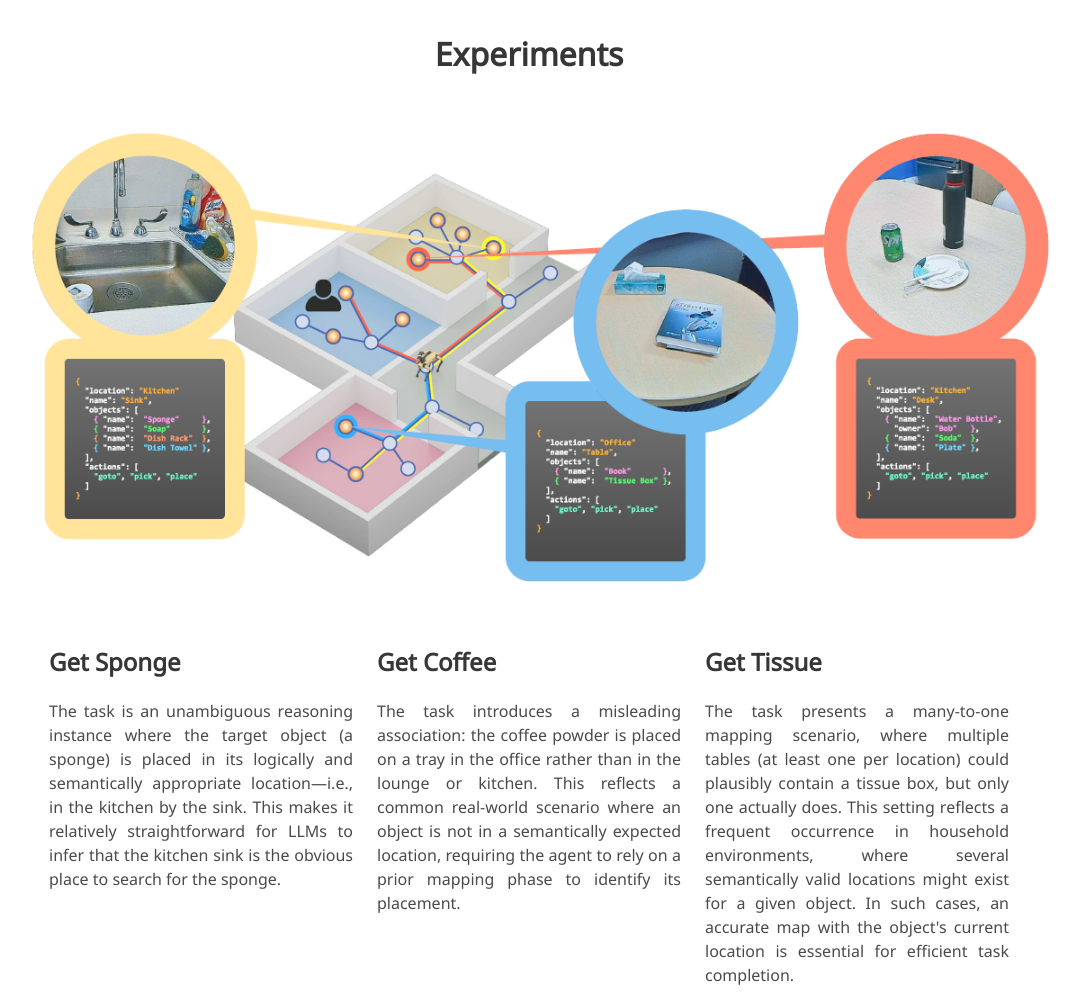
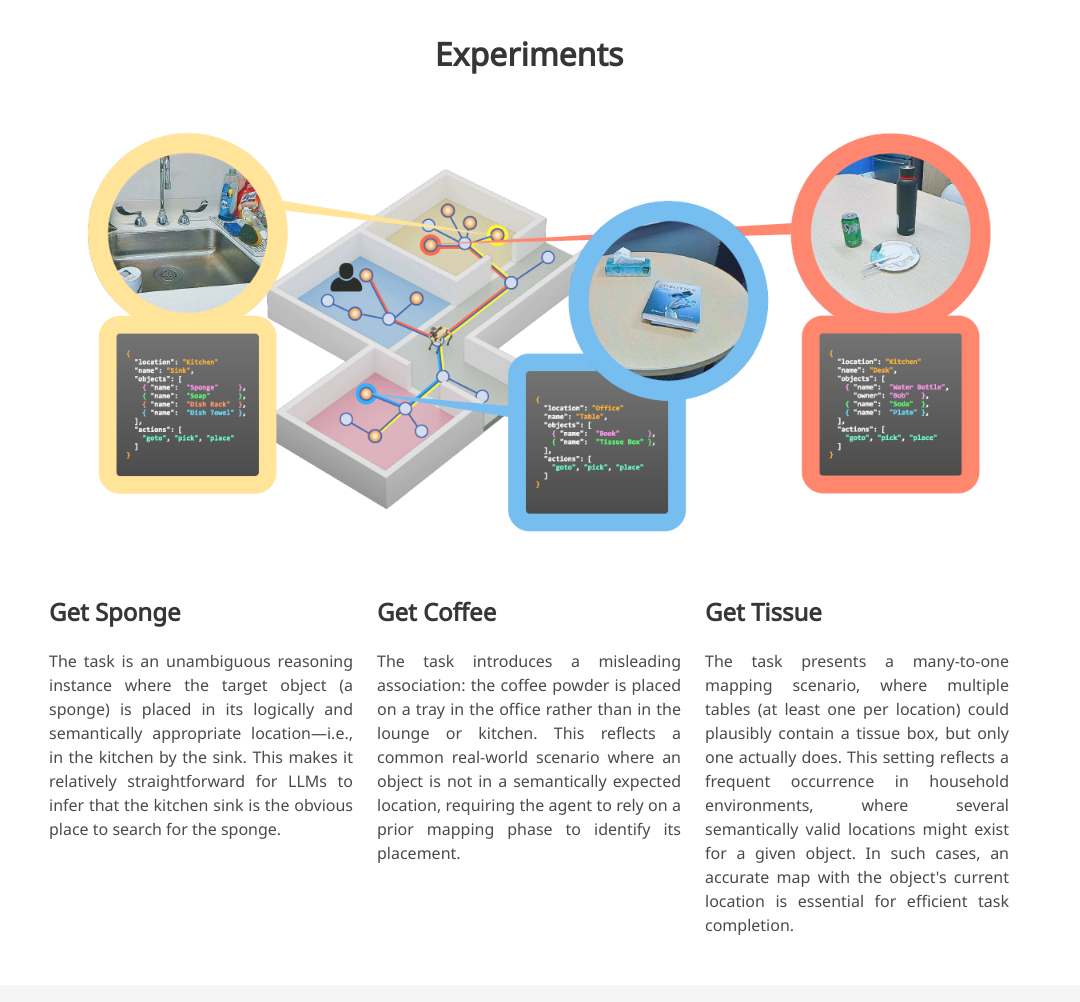
Before and after one commit to RPM-lab-UMN/SENT_map, a plain HTML site: page index.html in a window 1280 px wide. Shown: the part 1260-2262 px from the top of the page, without its empty margins (111-1191 px from the left). Drawn offline with nearby package versions, Linux system fonts and the light colour scheme; some icons are missing; a web font is replaced by a local one.

Commit message:
Fixed width of image.

```diff
--- a/index.html
+++ b/index.html
@@ -233,7 +233,7 @@
       <h2 class="title is-3 has-text-centered">Experiments</h2>
       <div class="columns is-centered">
         <div class="hero-body">
-          <figure style="width: 90%; height: auto; margin-left: auto; margin-right: auto;">
+          <figure style="width: 80%; height: auto; margin-left: auto; margin-right: auto;">
             <img src="static/images/experiments.png" alt="Experiments Overview" />
           </figure>
         </div>
```
